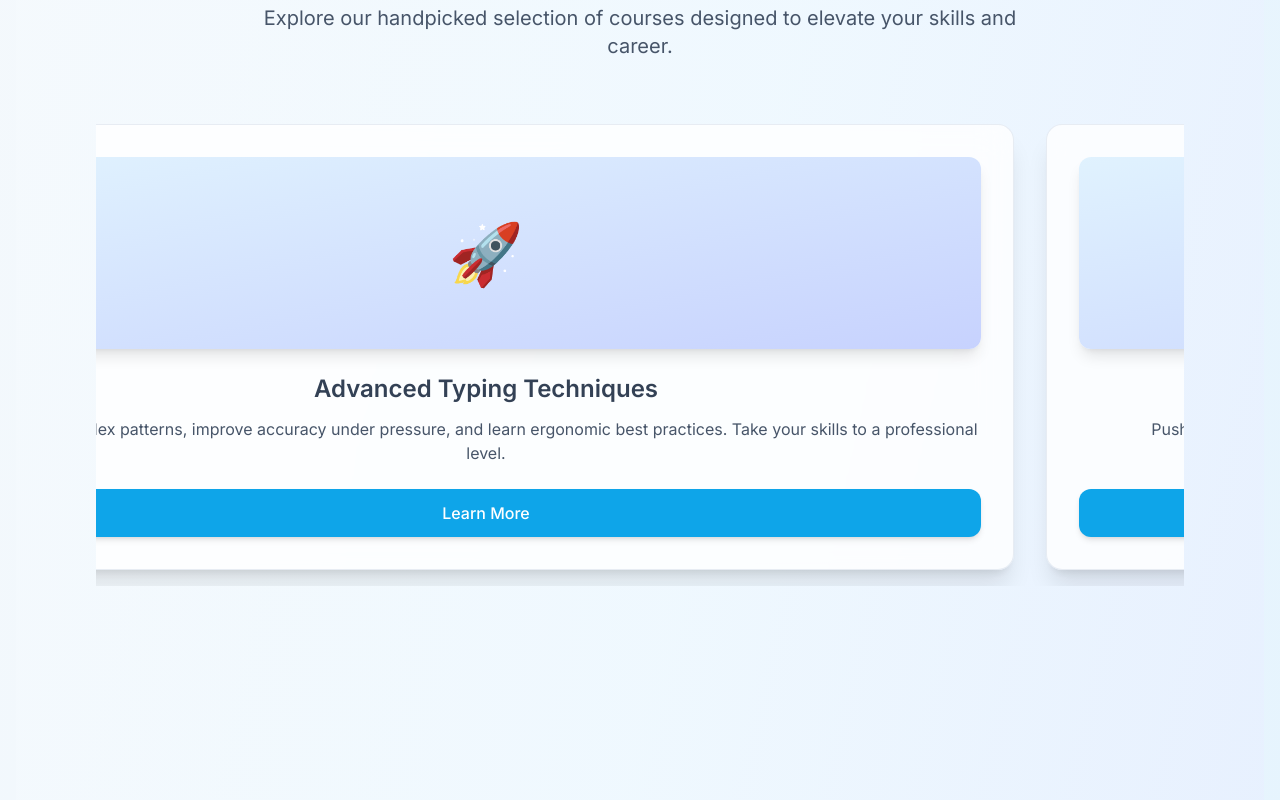
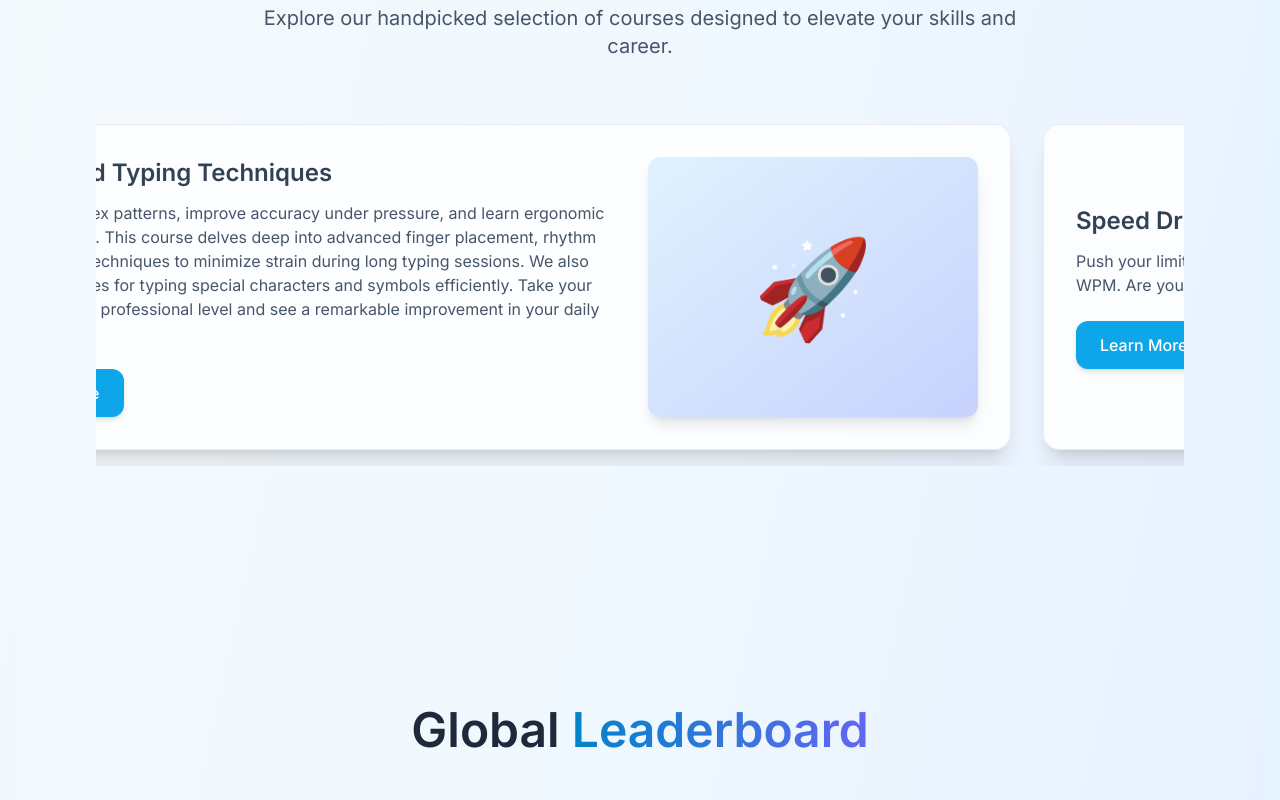
Before and after one commit to typingspeedacademy/typingspeedacadem, a Next.js app: page / in a window 1280 px wide. Shown: the part 2280-3080 px from the top of the page. Built offline with nearby package versions, Linux system fonts and the light colour scheme.

Commit message:
Add files via upload

```diff
--- a/src/app/page.tsx
+++ b/src/app/page.tsx
@@ -47,7 +47,7 @@ export default function HomePage() {
     {
       id: 'advanced-typing',
       title: "Advanced Typing Techniques",
-      description: "Master complex patterns, improve accuracy under pressure, and learn ergonomic best practices. Take your skills to a professional level.",
+      description: "Master complex patterns, improve accuracy under pressure, and learn ergonomic best practices. This course delves deep into advanced finger placement, rhythm training, and techniques to minimize strain during long typing sessions. We also cover strategies for typing special characters and symbols efficiently. Take your skills to a truly professional level and see a remarkable improvement in your daily productivity.",
       icon: "🚀",
       link: "/courses/advanced-typing"
     },
@@ -245,19 +245,19 @@ export default function HomePage() {
           >
             {featuredCourses.map((course) => (
               <div key={course.id} className="snap-center flex-shrink-0 w-full">
-                <div className="bg-white/80 backdrop-blur-lg p-6 md:p-8 rounded-2xl shadow-xl hover:shadow-sky-500/20 border border-slate-200/80 hover:border-sky-300 transition-all duration-300 h-full flex flex-col">
-                  <div className="w-full h-40 sm:h-48 bg-gradient-to-br from-sky-100 to-indigo-200 rounded-xl flex items-center justify-center shadow-lg mb-6">
-                    <span className="text-5xl sm:text-6xl text-sky-600">{course.icon}</span>
-                  </div>
-                  <div className="flex flex-col flex-grow text-center">
+                <div className="bg-white/80 backdrop-blur-lg p-6 md:p-8 rounded-2xl shadow-xl hover:shadow-sky-500/20 border border-slate-200/80 hover:border-sky-300 transition-all duration-300 h-full flex flex-row items-center">
+                  <div className="flex flex-col flex-grow text-left w-2/3 pr-6">
                     <h3 className="text-xl sm:text-2xl font-semibold text-slate-700 mb-3">{course.title}</h3>
                     <p className="text-slate-600 text-sm sm:text-base mb-6 leading-relaxed flex-grow">{course.description}</p>
                     <Link
                       href={course.link}
-                      className="mt-auto inline-block text-md font-medium px-6 py-3 rounded-xl bg-sky-500 text-white shadow-md hover:bg-sky-600 hover:shadow-lg focus:outline-none focus:ring-4 focus:ring-sky-300 transition-all duration-300 ease-in-out"
+                      className="mt-auto inline-block text-md font-medium px-6 py-3 rounded-xl bg-sky-500 text-white shadow-md hover:bg-sky-600 hover:shadow-lg focus:outline-none focus:ring-4 focus:ring-sky-300 transition-all duration-300 ease-in-out self-start"
                     >
                       Learn More
                     </Link>
+                  </div>
+                  <div className="w-1/3 h-full bg-gradient-to-br from-sky-100 to-indigo-200 rounded-xl flex items-center justify-center shadow-lg">
+                    <span className="text-6xl sm:text-7xl md:text-8xl text-sky-600">{course.icon}</span>
                   </div>
                 </div>
               </div>
```
